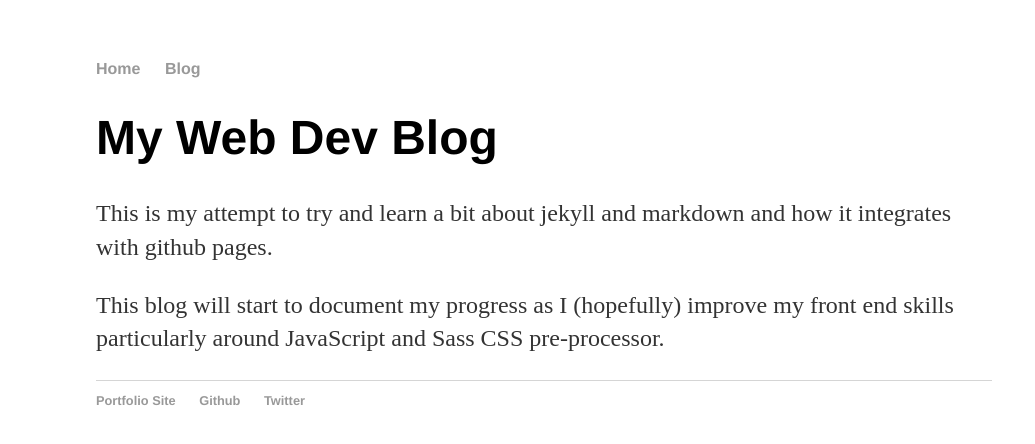
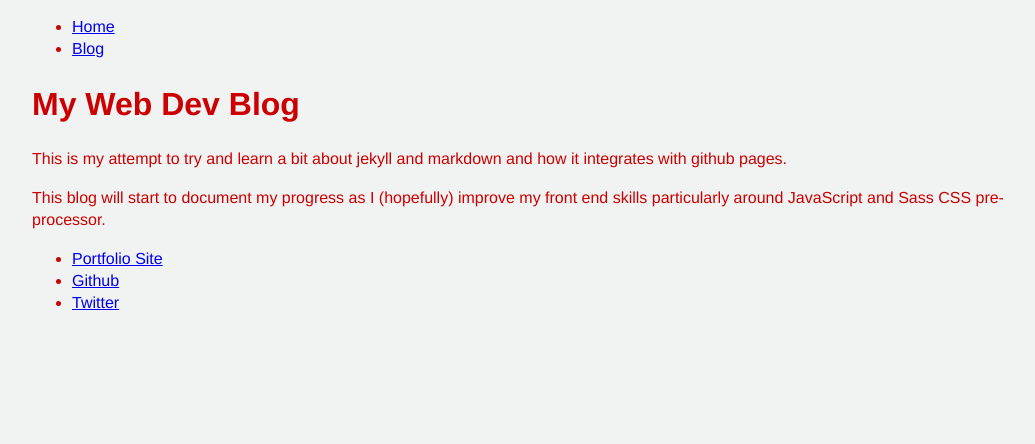
Before and after one commit to cguttweb/cguttweb.github.io, a Jekyll site: the page built from index.html, in a window 1280 px wide. Shown: the top 444 px of the page, without its empty margins (96-1131 px from the left). Built offline with Jekyll 4.4.1, drawn with Linux system fonts in a browser that asks for light colours.

Commit message:
changed css ref

```diff
--- a/_layouts/default.html
+++ b/_layouts/default.html
@@ -2,7 +2,7 @@
 	<html>
 		<head>
 			<title>{{ page.title }}</title>
-			<link rel="stylesheet" type="text/css" href="/css/main.css">
+			<link rel="stylesheet" type="text/css" href="/css/blog.css">
 		</head>
 		<body>
 			<nav>
--- a/css/blog.css
+++ b/css/blog.css
@@ -3,7 +3,8 @@
 body {
 	background: #f1f2f2;
 	color: #CC0000;
+	font-family:'Helvetica', 'Arial', 'Sans-Serif';
 	line-height: 1.4;
 	margin: 0 auto;
-	width:80%;
+	width: 80%;
 }
```
